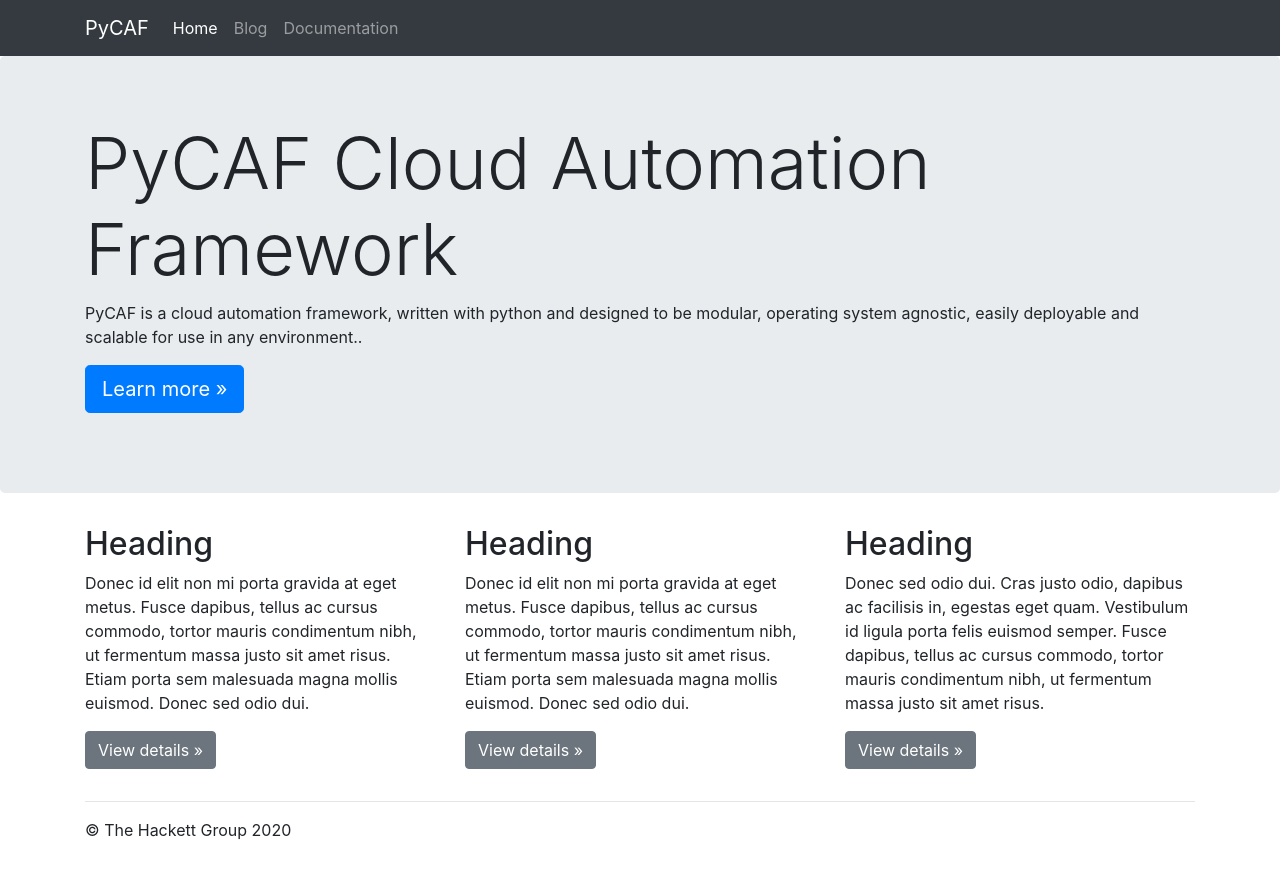
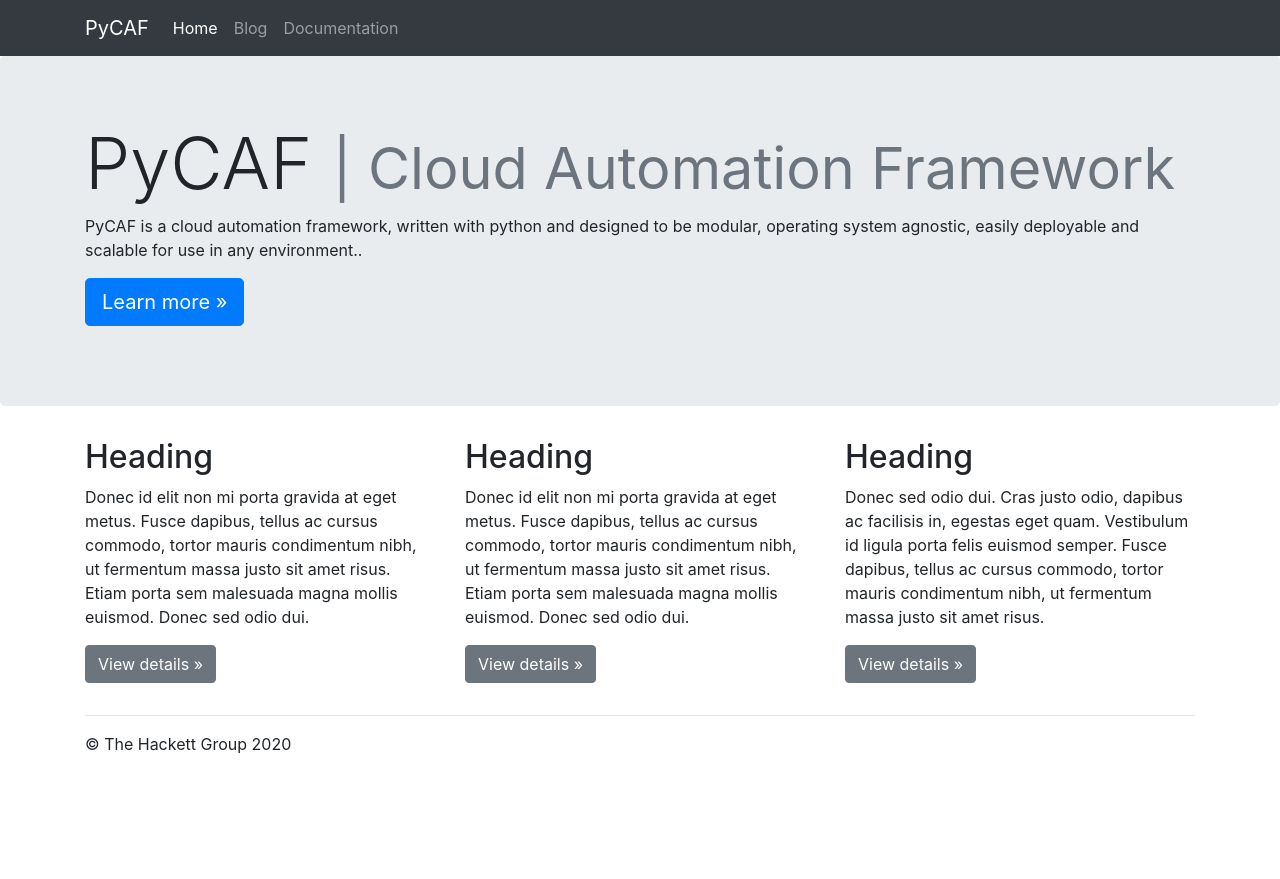
Before and after one commit to thehackettgroup/thehackettgroup.github.io, a Jekyll site: the page built from index.html, in a window 1280 px wide. Shown: the top 879 px of the page. Built offline with Jekyll 4.4.1, drawn with Linux system fonts in a browser that asks for light colours; nearby versions of some CDN libraries; library files that are not in the unit come from our copies.

Commit message:
update index.html

```diff
--- a/index.html
+++ b/index.html
@@ -8,7 +8,9 @@
     <!-- Main jumbotron for a primary marketing message or call to action -->
     <div class="jumbotron">
       <div class="container">
-        <h1 class="display-3">PyCAF Cloud Automation Framework</h1>
+        <h1 class="display-3">PyCAF
+          <small class="text-muted"> | Cloud Automation Framework</small>
+        </h1>
         <p>PyCAF is a cloud automation framework, written with python and designed to be modular, operating system agnostic, easily deployable and scalable for use in any environment..</p>
         <p><a class="btn btn-primary btn-lg" href="#" role="button">Learn more &raquo;</a></p>
       </div>
```
